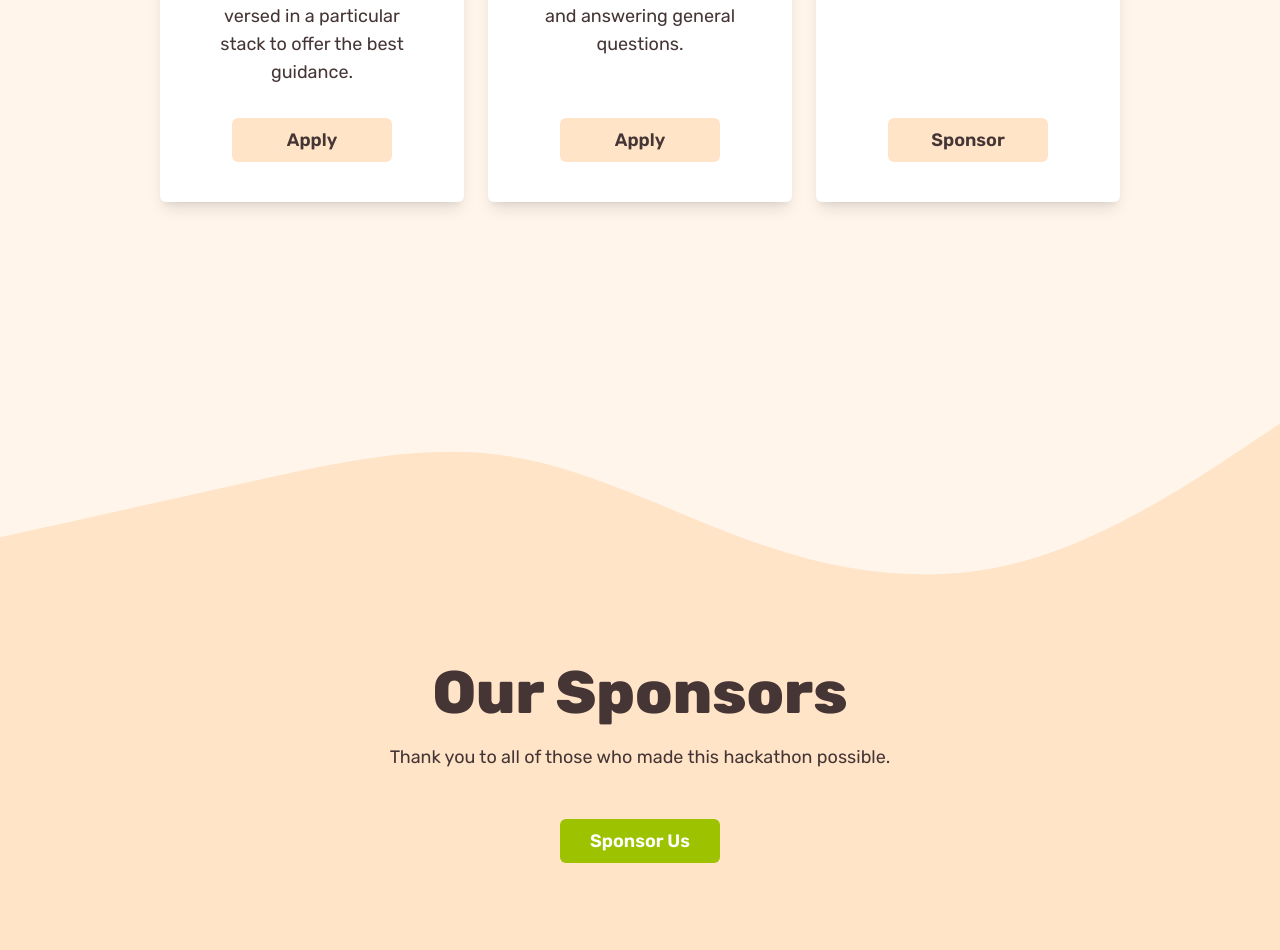
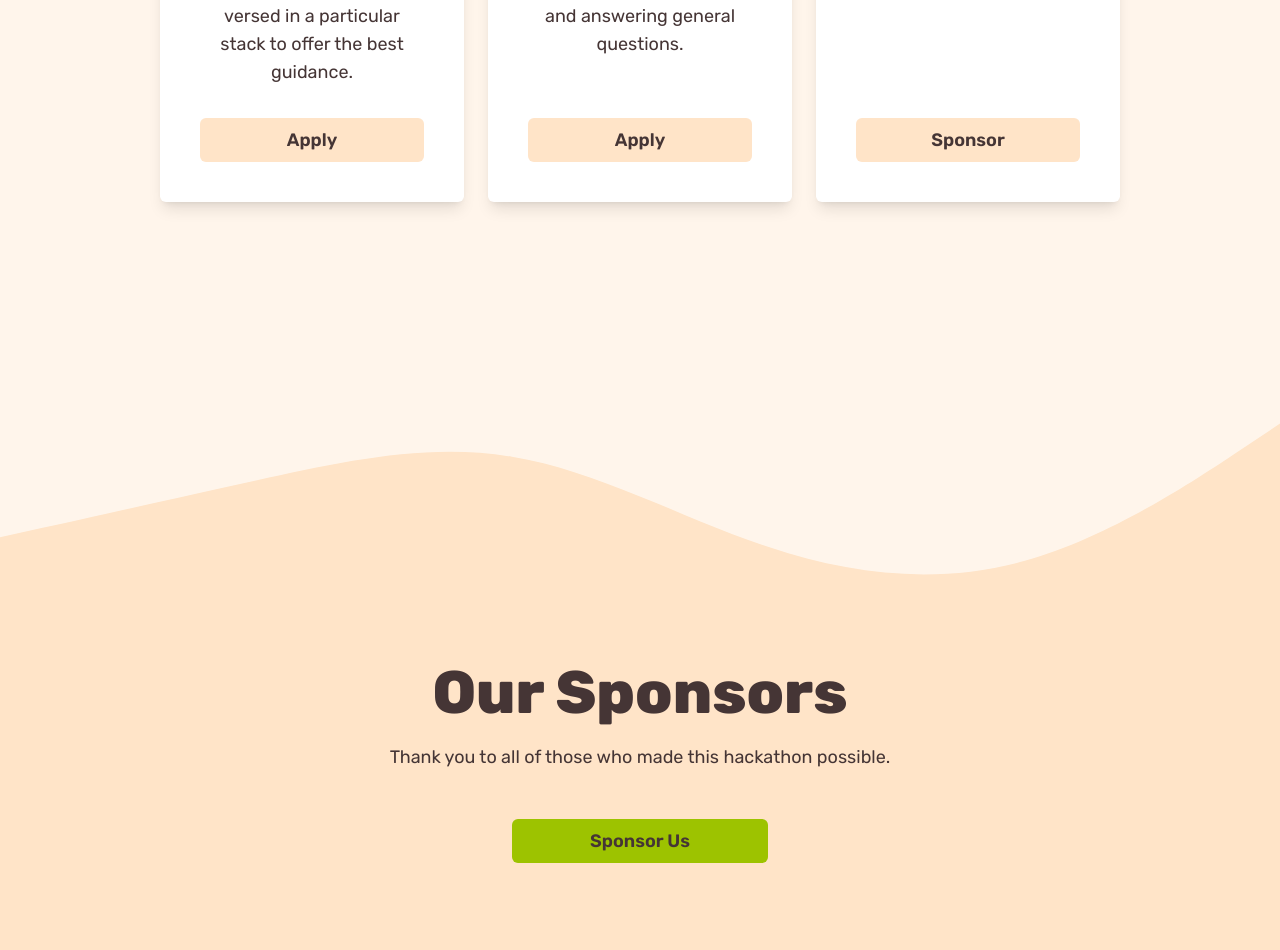
Before and after one commit to claynaut/citrushack2022, a Next.js app: page / in a window 1280 px wide. Shown: the part 4122-5072 px from the top of the page. Built offline with nearby package versions, Linux system fonts and the light colour scheme; no server answers.

Commit message:
Update button styling, update some colors, update error pages

```diff
--- /dev/null
+++ b/components/ButtonLink.tsx
@@ -0,0 +1,67 @@
+import { motion } from 'framer-motion'
+import Link from 'next/link'
+
+interface ButtonProps {
+  primary?: boolean,
+  label: string,
+  skinny?: boolean
+}
+
+const Button = ({ primary, label, skinny }: ButtonProps) => (
+  <motion.button
+    whileHover={{ scale: 1.05 }}
+    whileTap={{ scale: 0.995 }}
+    className={
+      'flex justify-center items-center self-center w-full px-4 font-semibold rounded-md cursor-pointer '
+      + (primary ? 'bg-highlight hover:bg-highlight-dark ' : 'hover:bg-[#F2CAA0] ')
+      + (skinny ? 'py-1.5' : 'h-11 md:max-w-[16rem] text-lg')
+    }
+  >
+    {label}
+  </motion.button>
+)
+
+Button.defaultProps = {
+  primary: Boolean(false),
+  skinny: Boolean(false),
+}
+
+interface ButtonLinkProps {
+  primary?: boolean,
+  label: string,
+  link: string,
+  external?: boolean,
+  skinny?: boolean,
+}
+
+export const ButtonLink = ({ primary, label, link, external, skinny }: ButtonLinkProps) => (
+  <>
+    {
+      external
+      ?
+      <a target='_blank' rel='noreferrer noopener' href={link} className='flex justify-center w-full'>
+        <Button
+          primary={primary}
+          label={label}
+          skinny={skinny}
+        />
+      </a>
+      :
+      <span className='flex justify-center w-full'>
+        <Link passHref href={link}>
+          <Button
+            primary={primary}
+            label={label}
+            skinny={skinny}
+          />
+        </Link>
+      </span>
+    }
+  </>
+)
+
+ButtonLink.defaultProps = {
+  primary: Boolean(false),
+  external: Boolean(false),
+  skinny: Boolean(false),
+}
--- a/components/Form/ApplicationForm.tsx
+++ b/components/Form/ApplicationForm.tsx
@@ -356,7 +356,7 @@ export function ApplicationForm() {
           </span>
         </Group>
         <motion.button
-          whileHover={{ scale: 1.03}}
+          whileHover={{ scale: 1.05}}
           whileTap={{ scale: 0.995 }}
           type='submit'
           className='w-full py-1.5 rounded bg-highlight hover:bg-highlight-dark font-semibold text-white'
--- a/components/Sponsors/components.tsx
+++ b/components/Sponsors/components.tsx
@@ -170,7 +170,7 @@ export function SponsorsGrid() {
   if (!mounted) return null
 
   return (
-    <div className='grid grid-cols-2 flex flex-col gap-6'>
+    <div className='grid grid-cols-2 flex flex-col gap-6 mt-16'>
       { tiers
         .filter(({ sponsors }) => sponsors.length > 0) // only map tiers with sponsors
         .map(({ type, sponsors, wide }) =>
--- a/components/SupportCard/components.tsx
+++ b/components/SupportCard/components.tsx
@@ -1,4 +1,6 @@
 import { motion } from 'framer-motion'
+import { ButtonLink } from '@/components/ButtonLink'
+
 interface Props {
   title: string,
   description: string,
@@ -15,14 +17,10 @@ export const SupportCard = ({ title, description, buttonLabel, buttonLink }: Pro
     <p className='grow mb-8 text-center'>
       {description}
     </p>
-    <a target='_blank' rel='noreferrer noopener' href={buttonLink}>
-      <motion.button
-        whileHover={{ scale: 1.05 }}
-        whileTap={{ scale: 0.995 }}
-        className='flex justify-center items-center self-center h-11 w-40 px-4 font-semibold text-lg rounded-md cursor-pointer'
-      >
-        {buttonLabel}
-      </motion.button>
-    </a>
+    <ButtonLink
+      link={buttonLink}
+      label={buttonLabel}
+      external
+    />
   </motion.div>
 )
--- a/pages/404.tsx
+++ b/pages/404.tsx
@@ -1,26 +1,19 @@
-import Link from 'next/link'
-import { motion } from 'framer-motion'
 import { Page } from '@/components/Page'
+import { ButtonLink } from '@/components/ButtonLink'
 
 export default function Error404() {
   return (
     <Page title='404'>
-      <section className='flex w-full my-24 justify-center items-center text-center'>
-        <div>
-          <h1>404</h1>
-          <p className='mb-10'>
-            The page you&apos;re looking for does not exist.
-          </p>
-          <Link passHref href='/'>
-            <motion.button
-              whileHover={{ scale: 1.03}}
-              whileTap={{ scale: 0.995 }}
-              className='w-full max-w-lg py-1.5 rounded bg-highlight hover:bg-highlight-dark font-semibold text-white'
-            >
-              Go Back to Homepage
-            </motion.button>
-          </Link>
-        </div>
+      <section className='flex flex-col w-full my-24 justify-center items-center text-center'>
+        <h1>404</h1>
+        <p className='mb-10'>
+          The page you&apos;re looking for does not exist.
+        </p>
+        <ButtonLink
+          primary
+          label='Go Back to Homepage'
+          link='/'
+        />
       </section>
     </Page>
   )
--- a/pages/500.tsx
+++ b/pages/500.tsx
@@ -3,13 +3,11 @@ import { Page } from '@/components/Page'
 export default function Error404() {
   return (
     <Page title='500'>
-      <section className='flex w-full my-24 justify-center items-center text-center'>
-        <div>
-          <h1>500</h1>
-          <p>
-            Uh oh. Something broke on our end. Check back later.
-          </p>
-        </div>
+      <section className='flex flex-col w-full my-24 justify-center items-center text-center'>
+        <h1>500</h1>
+        <p>
+          Uh oh. Something broke on our end. Check back later.
+        </p>
       </section>
     </Page>
   )
--- a/pages/group/dashboard.tsx
+++ b/pages/group/dashboard.tsx
@@ -108,7 +108,7 @@ export default function GroupDashboard() {
                   whileHover={{ scale: 1.03}}
                   whileTap={{ scale: 0.995 }}
                   type='submit'
-                  className='w-full py-1.5 rounded bg-highlight hover:bg-highlight-dark font-semibold text-white'
+                  className='w-full py-1.5 rounded bg-highlight hover:bg-highlight-dark font-semibold'
                   onClick={() => triggerErrorNotification()}
                 >
                   Join Group
@@ -125,7 +125,7 @@ export default function GroupDashboard() {
               <motion.button
                 whileHover={{ scale: 1.03}}
                 whileTap={{ scale: 0.995 }}
-                className='w-full py-1.5 rounded bg-highlight hover:bg-highlight-dark font-semibold text-white'
+                className='w-full py-1.5 rounded bg-highlight hover:bg-highlight-dark font-semibold'
                 onClick={() => createGroup()}
               >
                 Create Group
@@ -170,7 +170,7 @@ export default function GroupDashboard() {
             <motion.button
               whileHover={{ scale: 1.03}}
               whileTap={{ scale: 0.995 }}
-              className='w-full max-w-lg py-1.5 rounded bg-highlight hover:bg-highlight-dark font-semibold text-white'
+              className='w-full max-w-lg py-1.5 rounded bg-highlight hover:bg-highlight-dark font-semibold'
               onClick={() => setModalOpen(true)}
             >
               Leave Group
@@ -180,7 +180,7 @@ export default function GroupDashboard() {
             <motion.button
               whileHover={{ scale: 1.03}}
               whileTap={{ scale: 0.995 }}
-              className='w-full max-w-lg py-1.5 rounded bg-highlight hover:bg-highlight-dark font-semibold text-white'
+              className='w-full max-w-lg py-1.5 rounded bg-highlight hover:bg-highlight-dark font-semibold'
             >
               Go Back to Homepage
             </motion.button>
@@ -195,17 +195,17 @@ export default function GroupDashboard() {
       >
         <div className='flex gap-4 w-full'>
           <motion.button
-            whileHover={{ scale: 1.03}}
+            whileHover={{ scale: 1.05}}
             whileTap={{ scale: 0.995 }}
-            className='w-full max-w-lg py-1.5 rounded bg-highlight hover:bg-highlight-dark font-semibold text-white'
+            className='w-full max-w-lg py-1.5 rounded bg-red-500 hover:bg-red-600 font-semibold text-[#F2F3F4]'
             onClick={() => leaveGroup()}
           >
             Confirm
           </motion.button>
           <motion.button
-            whileHover={{ scale: 1.03}}
+            whileHover={{ scale: 1.05}}
             whileTap={{ scale: 0.995 }}
-            className='w-full max-w-lg py-1.5 rounded bg-highlight hover:bg-highlight-dark font-semibold text-white'
+            className='w-full max-w-lg py-1.5 rounded bg-highlight hover:bg-highlight-dark font-semibold '
             onClick={() => setModalOpen(false)}
           >
             Cancel
--- a/pages/index.tsx
+++ b/pages/index.tsx
@@ -60,7 +60,7 @@ export default function Home() {
       >
         <Link passHref href='/apply'>
           <motion.button
-            whileHover={{ scale: 1.03}}
+            whileHover={{ scale: 1.05}}
             whileTap={{ scale: 0.995 }}
             className='w-full py-1.5 rounded bg-highlight hover:bg-highlight-dark font-semibold'
             onClick={() => setModalOpen(false)}
--- a/pages/sections/sponsors.tsx
+++ b/pages/sections/sponsors.tsx
@@ -1,5 +1,5 @@
-import { motion } from 'framer-motion'
 import { SponsorsGrid } from '@/components/Sponsors'
+import { ButtonLink } from '@/components/ButtonLink'
 
 export default function Sponsors() {
   return (
@@ -8,15 +8,12 @@ export default function Sponsors() {
       <p className='mb-12 text-center'>
         Thank you to all of those who made this hackathon possible.
       </p>
-      <a target='_blank' rel='noreferrer noopener' href='/citrushack-2022-sponsorship-packet.pdf' className='mb-16'>
-        <motion.button
-          whileHover={{ scale: 1.05 }}
-          whileTap={{ scale: 0.995 }}
-          className='flex justify-center items-center self-center h-11 w-40 px-4 font-semibold text-lg rounded-md bg-highlight text-white cursor-pointer'
-        >
-          Sponsor Us
-        </motion.button>
-      </a>
+      <ButtonLink
+        primary
+        link='/citrushack-2022-sponsorship-packet.pdf'
+        label='Sponsor Us'
+        external
+      />
       <SponsorsGrid />
     </section>
   )
```
